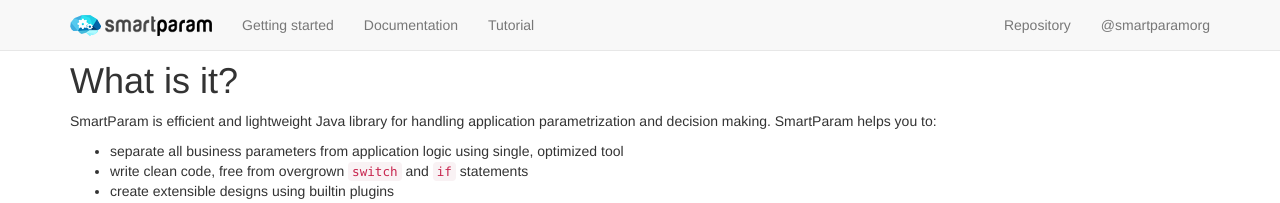
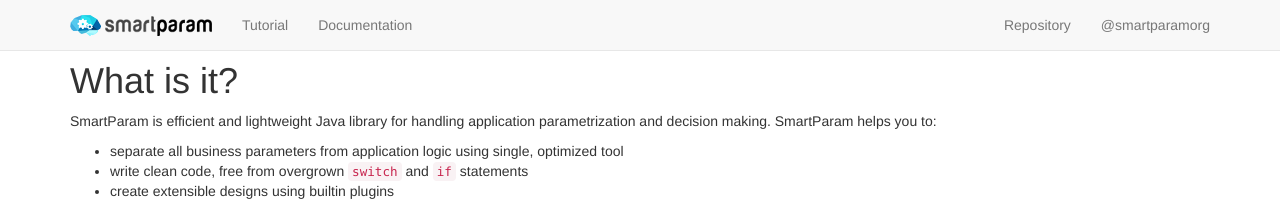
Before and after one commit to smartparam/smartparam.github.io, a Jekyll site: the page built from index.md, in a window 1280 px wide. Shown: the top 203 px of the page. Built offline with Jekyll 4.4.1, drawn with Linux system fonts in a browser that asks for light colours; nearby versions of some CDN libraries; Markdown is read by kramdown in place of the engine named in the settings.

Commit message:
removed getting started from navigation

```diff
--- a/_includes/header.html
+++ b/_includes/header.html
@@ -2,9 +2,8 @@
     <div class="container">
         <a class="navbar-brand" href="/"><img src="/static/img/logo-small.png"/></a>
         <ul class="nav navbar-nav">
-            <li><a href="/getting-started.html">Getting started</a></li>
+            <li><a href="/tutorial/tutorial.html">Tutorial</a></li>
             <li><a href="/doc/domain.html">Documentation</a></li>
-            <li><a href="/tutorial/tutorial.html">Tutorial</a></li>
         </ul>
         <ul class="nav navbar-nav navbar-right">
             <li><a href="https://github.com/smartparam/"><i class="icon-github"></i> Repository</a></li>
```
